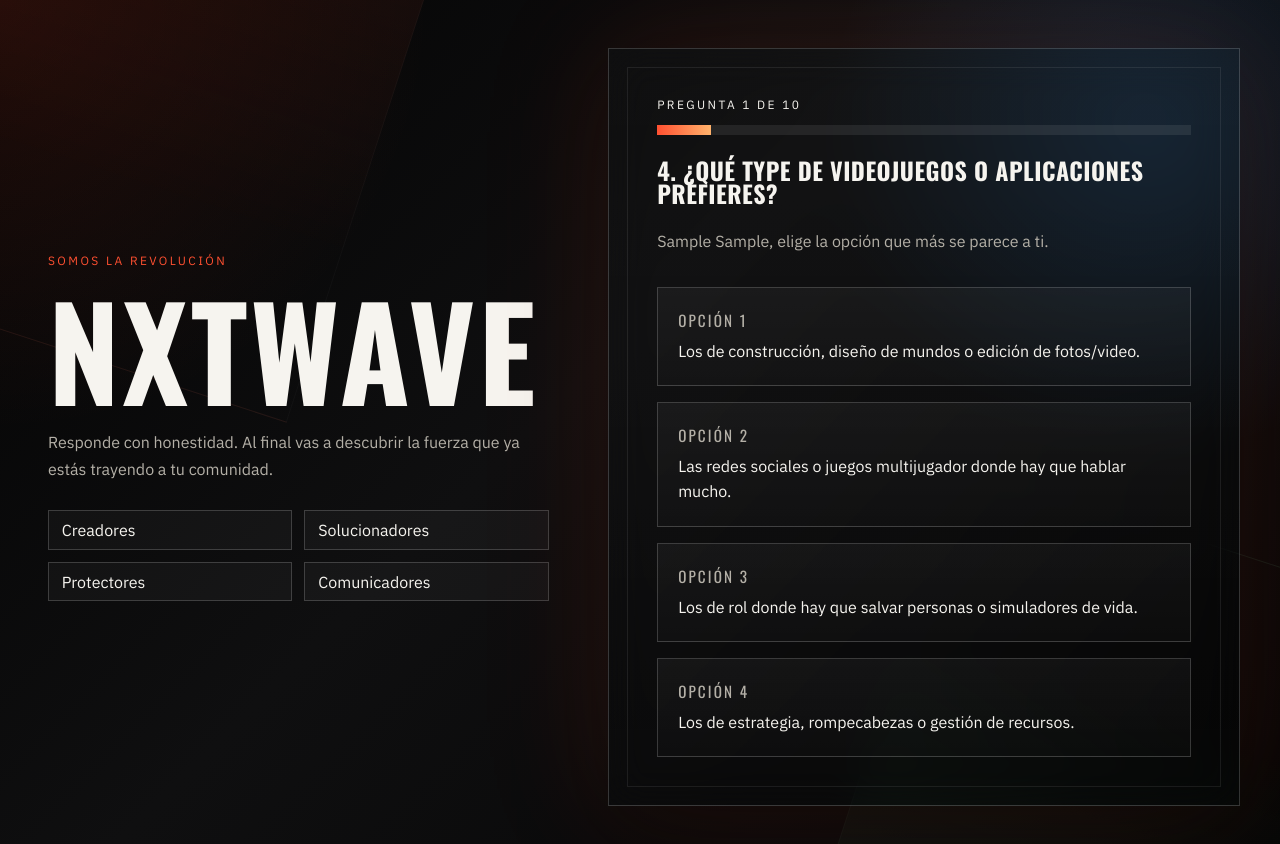
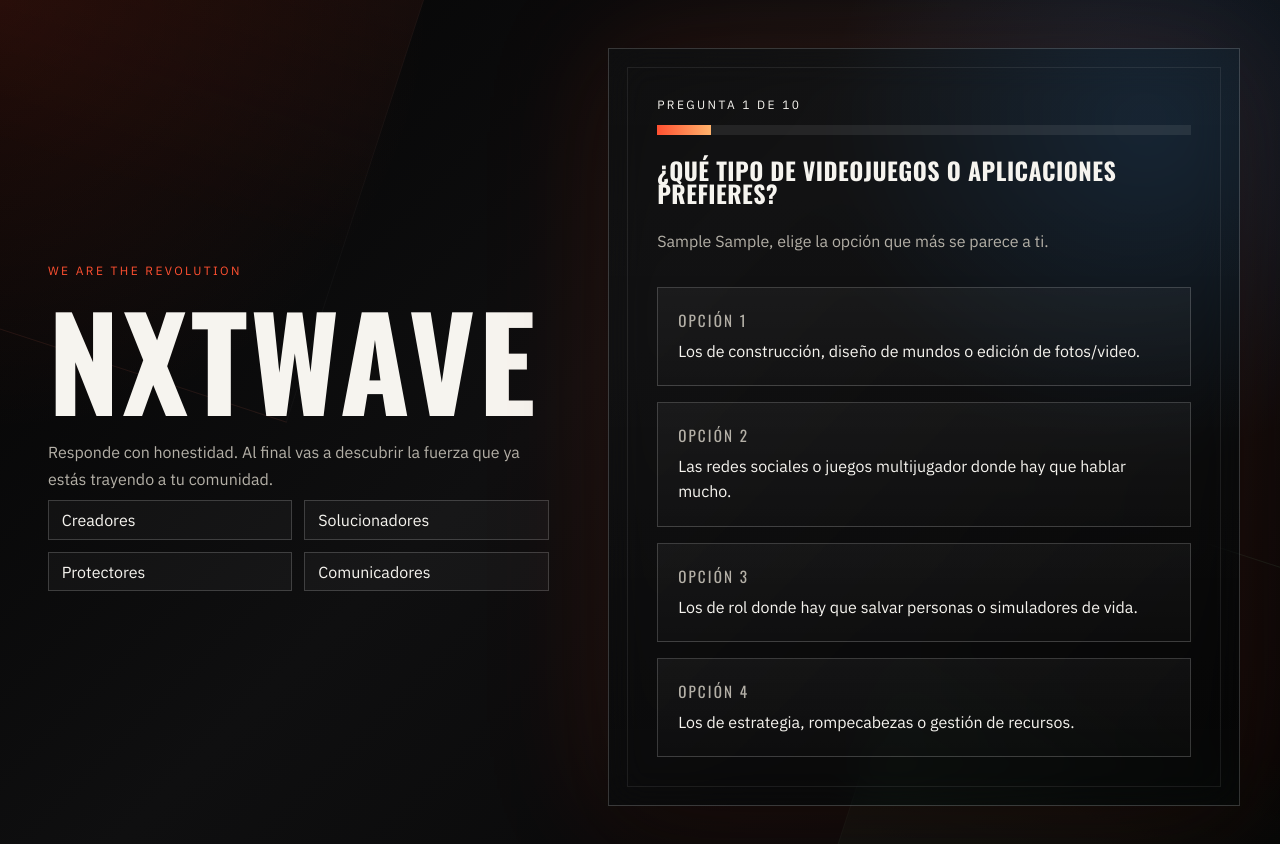
Before and after one commit to dacadev-official/nxtwave-form, a plain HTML site: page index.html in a window 1280 px wide. Both pictures are taken after typing "Sample", "Sample" into the empty fields and a click on the button "COMENZAR". Drawn offline with nearby package versions, Linux system fonts and the light colour scheme.

Commit message:
feat: enhance form functionality and update questions for clarity

```diff
--- a/app.js
+++ b/app.js
@@ -58,10 +58,12 @@
   resultCopy: document.querySelector('#result-copy'),
   resultSummary: document.querySelector('#result-summary'),
   resultSymbols: document.querySelector('#result-symbols'),
+  resultChip: document.querySelector('#result-chip'),
   retryButton: document.querySelector('#retry-button'),
   restartButton: document.querySelector('#restart-button'),
   errorCopy: document.querySelector('#error-copy'),
   views: Array.from(document.querySelectorAll('.view')),
+  entryCopy: document.querySelector('#entry-copy'),
 };
 
 elements.introForm.addEventListener('submit', handleStart);
@@ -87,6 +89,8 @@
   state.scores = createEmptyScores();
 
   await loadQuestions();
+
+  elements.entryCopy.classList.add('entry-copy-hidden');
 }
 
 async function handleRetry() {
@@ -177,6 +181,7 @@
   elements.resultTitle.textContent = `${userName}, tu perfil dominante es ${config.title}`;
   elements.resultCopy.textContent = config.intro;
   elements.resultSummary.textContent = config.summary;
+  elements.resultChip.textContent = config.title;
   elements.resultSymbols.textContent = config.symbols;
 
   setView('result');
@@ -220,6 +225,7 @@
   clearValidationMessage({ currentTarget: elements.nameInput });
   clearValidationMessage({ currentTarget: elements.lastNameInput });
   elements.nameInput.focus();
+  elements.entryCopy.classList.remove('entry-copy-hidden');
 }
 
 function triggerCelebration(tone) {
--- a/data/questions.json
+++ b/data/questions.json
@@ -1,6 +1,6 @@
 [
   {
-    "question": "1. En el colegio/universidad, ¿cuál es tu materia o actividad favorita?",
+    "question": "En el colegio/universidad, ¿cuál es tu materia o actividad favorita?",
     "answers": [
       {
         "value": "Arte, Música o Literatura.",
@@ -21,7 +21,7 @@
     ]
   },
   {
-    "question": "2. Si ves que un amigo está pasando por un mal momento, ¿cómo reaccionas?",
+    "question": "Si ves que un amigo está pasando por un mal momento, ¿cómo reaccionas?",
     "answers": [
       {
         "value": "Le haces una playlist, un dibujo o le escribes algo que lo inspire.",
@@ -42,7 +42,7 @@
     ]
   },
   {
-    "question": "3. Imagina que el grupo de conexión va a organizar un campamento.3] ¿Qué es lo primero que te ofreces a hacer?",
+    "question": "Imagina que el grupo de conexión va a organizar un campamento. ¿Qué es lo primero que te ofreces a hacer?",
     "answers": [
       {
         "value": "Diseñar el logo, las camisetas y el video promocional.",
@@ -63,7 +63,7 @@
     ]
   },
   {
-    "question": "4. ¿Qué type de videojuegos o aplicaciones prefieres?",
+    "question": "¿Qué tipo de videojuegos o aplicaciones prefieres?",
     "answers": [
       {
         "value": "Los de construcción, diseño de mundos o edición de fotos/video.",
@@ -84,7 +84,7 @@
     ]
   },
   {
-    "question": "5. Qué es lo que más te duele del mundo",
+    "question": "Qué es lo que más te duele del mundo",
     "answers": [
       {
         "value": "Que a veces es muy aburrido y gris.",
@@ -105,7 +105,7 @@
     ]
   },
   {
-    "question": "6. ¿Cuál es tu red social favorita (por cómo la usas)?",
+    "question": "¿Cuál es tu red social favorita (por cómo la usas)?",
     "answers": [
       {
         "value": "Pinterest o Instagram (por la estética y las ideas).",
@@ -126,7 +126,7 @@
     ]
   },
   {
-    "question": "7. Cuando entras a una habitación llena de gente desconocida...",
+    "question": "Cuando entras a una habitación llena de gente desconocida...",
     "answers": [
       {
         "value": "Observas los detalles de la decoración o el estilo de la gente.",
@@ -147,7 +147,7 @@
     ]
   },
   {
-    "question": "8. Si te dan una caja llena de piezas de LEGO, tú:",
+    "question": "Si te dan una caja llena de piezas de LEGO, tú:",
     "answers": [
       {
         "value": "Haces algo artístico que nadie más ha imaginado.",
@@ -168,7 +168,7 @@
     ]
   },
   {
-    "question": "9. ¿Qué frase te define mejor?",
+    "question": "¿Qué frase te define mejor?",
     "answers": [
       {
         "value": "\"Me encanta dar vida a nuevas ideas\".",
@@ -189,7 +189,7 @@
     ]
   },
   {
-    "question": "10. ¿Cómo crees que puedes servir mejor a Dios en un trabajo \"normal\"?",
+    "question": "¿Cómo crees que puedes servir mejor a Dios en un trabajo \"normal\"?",
     "answers": [
       {
         "value": "Reflejando Su creatividad a través de la excelencia.",
--- a/index.html
+++ b/index.html
@@ -27,9 +27,10 @@
 			<div class="ambient ambient-right" aria-hidden="true"></div>
 			<main class="app-shell" aria-live="polite">
 				<section class="brand-rail" aria-label="Marca NXTWAVE">
-					<p class="eyebrow">Somos la revolución</p>
+					<p class="eyebrow">We are the revolution</p>
 					<h1 class="brand-title">NXTWAVE</h1>
-					<p class="brand-copy">
+					<div id="entry-copy">
+						<p class="brand-copy" >
 							Responde con honestidad. Al final vas a descubrir la fuerza que ya estás trayendo a tu comunidad.
 						</p>
 						<ul class="brand-pillars" aria-label="Perfiles posibles">
@@ -38,6 +39,7 @@
 							<li>Protectores</li>
 							<li>Comunicadores</li>
 						</ul>
+					</div>
 				</section>
 
 				<section class="experience-panel" aria-label="Formulario dinámico">
@@ -123,7 +125,7 @@
 						<div id="result-panel" class="result-panel" data-tone="neutral">
 							<div class="result-badge-row">
 								<span id="result-symbols" class="result-symbols" aria-hidden="true"></span>
-								<span class="result-chip">Dominante</span>
+								<span id="result-chip" class="result-chip"></span>
 							</div>
 							<h2 id="result-title" class="view-title"></h2>
 							<p id="result-copy" class="view-copy"></p>
--- a/style.css
+++ b/style.css
@@ -448,6 +448,12 @@
   .view {
     min-height: auto;
   }
+
+  .entry-copy-hidden {
+  display: none;
+  transform: translateY(28px);
+  transition: opacity var(--transition-slow), transform var(--transition-slow);
+}
 }
 
 @media (min-width: 981px) {
```
Lines whose indentation alone changed are shown as unchanged.
